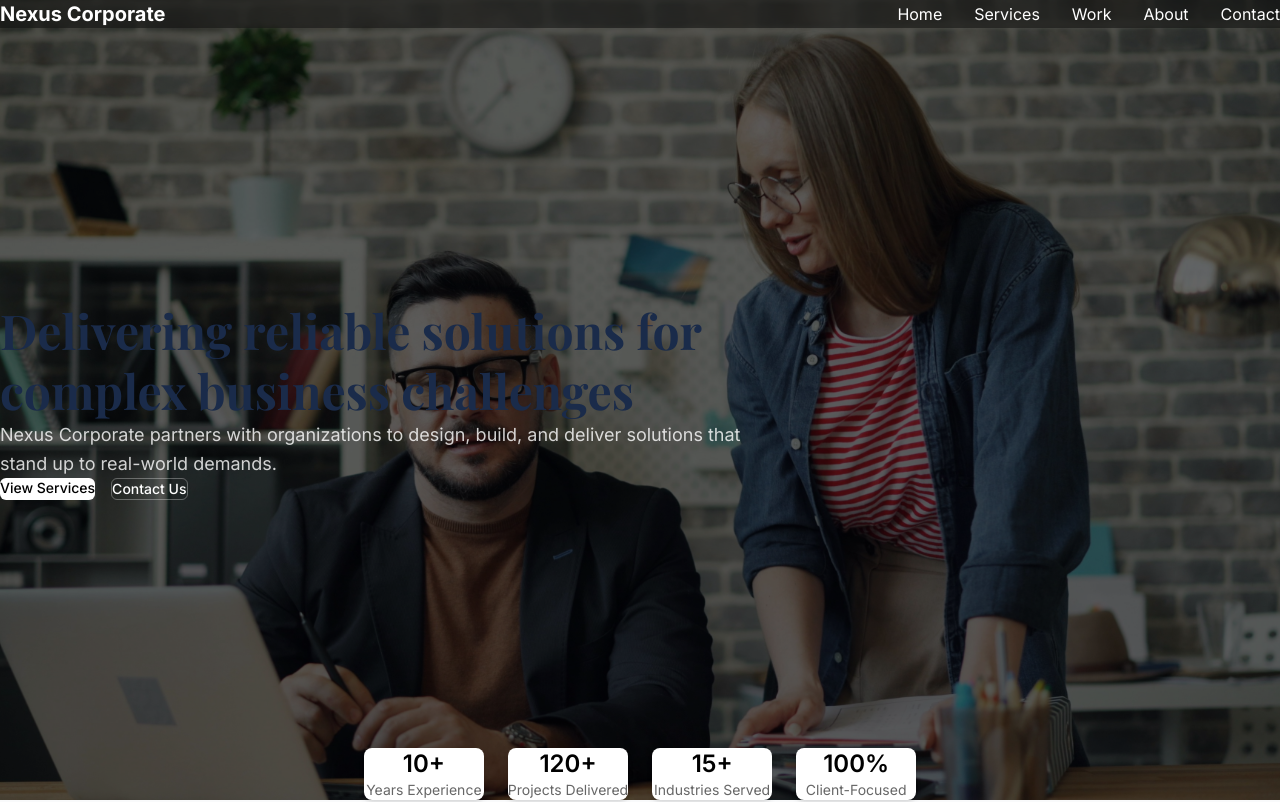
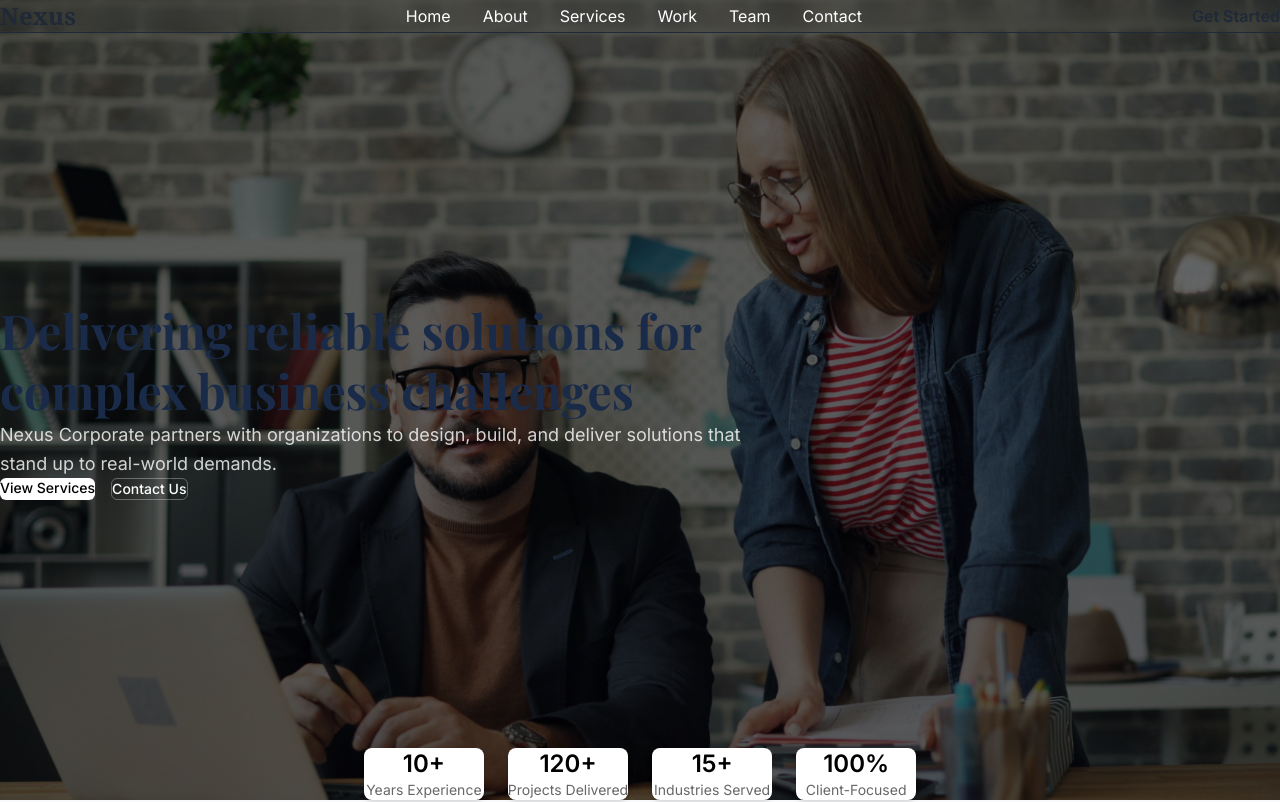
Before and after one commit to primyst/nexus, a Next.js app in the folder my-app/: page / in a window 1280 px wide. Shown: the top 802 px of the page. Built offline with nearby package versions, Linux system fonts and the light colour scheme.

Commit message:
Update Navbar.tsx

```diff
--- a/my-app/components/Navbar.tsx
+++ b/my-app/components/Navbar.tsx
@@ -1,55 +1,81 @@
 'use client';
 import { useState } from 'react';
 import Link from 'next/link';
+import { Menu, X } from 'lucide-react';
 
 export default function Navbar() {
   const [isOpen, setIsOpen] = useState(false);
 
   return (
-    <nav className="fixed top-0 left-0 w-full z-50 bg-black/40 backdrop-blur-md px-6 py-4 flex items-center justify-between">
-      <div className="text-white font-bold text-xl">Nexus Corporate</div>
+    <nav className="fixed top-0 left-0 w-full z-50 bg-navy/95 backdrop-blur-md px-6 py-4 flex items-center justify-between border-b border-gold/20">
+      {/* Logo */}
+      <Link href="/" className="text-2xl font-bold text-gold font-serif">
+        Nexus
+      </Link>
 
       {/* Desktop links */}
       <div className="hidden md:flex gap-8 text-white">
-        <Link href="/">Home</Link>
-        <Link href="/services">Services</Link>
-        <Link href="/work">Work</Link>
-        <Link href="/about">About</Link>
-        <Link href="/contact">Contact</Link>
+        <Link href="/" className="hover:text-gold transition-colors duration-300">
+          Home
+        </Link>
+        <Link href="/about" className="hover:text-gold transition-colors duration-300">
+          About
+        </Link>
+        <Link href="/services" className="hover:text-gold transition-colors duration-300">
+          Services
+        </Link>
+        <Link href="/work" className="hover:text-gold transition-colors duration-300">
+          Work
+        </Link>
+        <Link href="/team" className="hover:text-gold transition-colors duration-300">
+          Team
+        </Link>
+        <Link href="/contact" className="hover:text-gold transition-colors duration-300">
+          Contact
+        </Link>
       </div>
 
-      {/* Mobile Hamburger */}
-      <div className="md:hidden">
-        <button
-          onClick={() => setIsOpen(!isOpen)}
-          className="flex flex-col gap-1 focus:outline-none"
-        >
-          <span
-            className={`block h-0.5 w-6 bg-white transition-transform ${
-              isOpen ? 'rotate-45 translate-y-1.5' : ''
-            }`}
-          />
-          <span
-            className={`block h-0.5 w-6 bg-white transition-opacity ${
-              isOpen ? 'opacity-0' : 'opacity-100'
-            }`}
-          />
-          <span
-            className={`block h-0.5 w-6 bg-white transition-transform ${
-              isOpen ? '-rotate-45 -translate-y-1.5' : ''
-            }`}
-          />
+      {/* CTA Button */}
+      <Link href="/contact" className="hidden md:block">
+        <button className="bg-gold text-navy px-6 py-2 rounded-full font-semibold hover:bg-opacity-90 transition-all duration-300">
+          Get Started
         </button>
-      </div>
+      </Link>
+
+      {/* Mobile Menu Button */}
+      <button
+        onClick={() => setIsOpen(!isOpen)}
+        className="md:hidden text-gold"
+      >
+        {isOpen ? <X size={24} /> : <Menu size={24} />}
+      </button>
 
       {/* Mobile menu */}
       {isOpen && (
-        <div className="absolute top-full left-0 w-full bg-black/90 flex flex-col items-center gap-4 py-6 md:hidden text-white">
-          <Link href="/" onClick={() => setIsOpen(false)}>Home</Link>
-          <Link href="/services" onClick={() => setIsOpen(false)}>Services</Link>
-          <Link href="/work" onClick={() => setIsOpen(false)}>Work</Link>
-          <Link href="/about" onClick={() => setIsOpen(false)}>About</Link>
-          <Link href="/contact" onClick={() => setIsOpen(false)}>Contact</Link>
+        <div className="absolute top-full left-0 w-full bg-navy/95 flex flex-col items-center gap-4 py-6 md:hidden text-white border-b border-gold/20">
+          <Link href="/" onClick={() => setIsOpen(false)} className="hover:text-gold transition-colors">
+            Home
+          </Link>
+          <Link href="/about" onClick={() => setIsOpen(false)} className="hover:text-gold transition-colors">
+            About
+          </Link>
+          <Link href="/services" onClick={() => setIsOpen(false)} className="hover:text-gold transition-colors">
+            Services
+          </Link>
+          <Link href="/work" onClick={() => setIsOpen(false)} className="hover:text-gold transition-colors">
+            Work
+          </Link>
+          <Link href="/team" onClick={() => setIsOpen(false)} className="hover:text-gold transition-colors">
+            Team
+          </Link>
+          <Link href="/contact" onClick={() => setIsOpen(false)} className="hover:text-gold transition-colors">
+            Contact
+          </Link>
+          <Link href="/contact" onClick={() => setIsOpen(false)}>
+            <button className="bg-gold text-navy px-6 py-2 rounded-full font-semibold hover:bg-opacity-90 transition-all w-full">
+              Get Started
+            </button>
+          </Link>
         </div>
       )}
     </nav>
```
